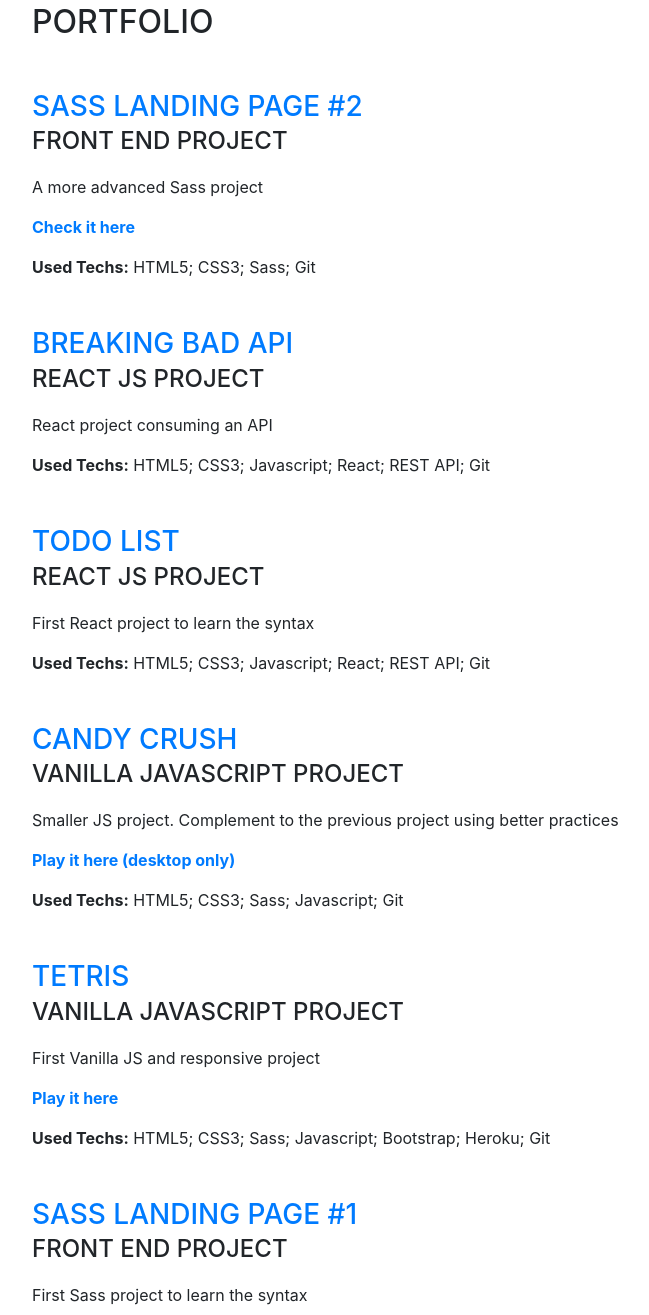
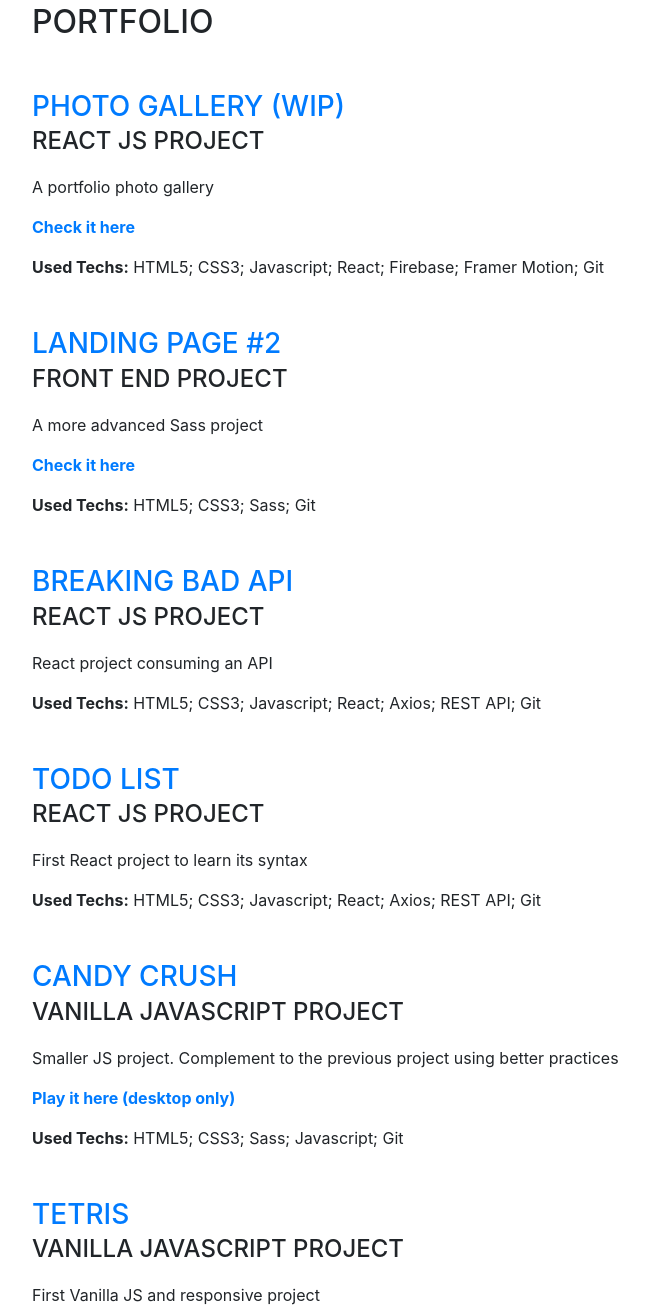
Before and after one commit to eynlanzer/cv, a website with bundled scripts: page index.html in a window 1280 px wide. Shown: the part 4536-5851 px from the top of the page, without its empty margins (288-937 px from the left). Built offline with nearby package versions, Linux system fonts and the light colour scheme; a web font is replaced by a local one.

Commit message:
updated CV

```diff
--- a/index.html
+++ b/index.html
@@ -255,9 +255,9 @@
             <li class="list-inline-item">
               <i class="fab fa-git" title="Git"></i>
             </li>
-            <li class="list-inline-item">
+            <!-- <li class="list-inline-item">
               <i class="fab fa-github" title="GitHub"></i>
-            </li>
+            </li> -->
             <!-- <br>
             <li class="list-inline-item">
               <i class="fab fa-react" title="React Native (learning soon)"></i>
@@ -357,7 +357,17 @@
 
           <div class="resume-item d-flex flex-column flex-md-row mb-5">
             <div class="resume-content mr-auto">
-              <h3 class="mb-0"><a href="https://github.com/Manuofthebirth/shoe_landingpg" target="_blank">Sass Landing Page #2</h3></a>
+              <h3 class="mb-0"><a href="https://github.com/Manuofthebirth/react-gallery" target="_blank">Photo Gallery (WIP)</h3></a>
+              <div class="subheading mb-3">React JS project</div>
+              <p>A portfolio photo gallery</p>
+              <div class="test-score"><a href="https://react-gallery.hostman.site/" target="_blank"><p>Check it here</p></div></a>
+              <div><strong>Used Techs:</strong> HTML5; CSS3; Javascript; React; Firebase; Framer Motion; Git</div>
+            </div>
+          </div>
+
+          <div class="resume-item d-flex flex-column flex-md-row mb-5">
+            <div class="resume-content mr-auto">
+              <h3 class="mb-0"><a href="https://github.com/Manuofthebirth/shoe_landingpg" target="_blank">Landing Page #2</h3></a>
               <div class="subheading mb-3">Front End Project</div>
               <p>A more advanced Sass project</p>
               <div class="test-score"><a href="https://shoe-landingpg-bb3d.hostman.site/" target="_blank"><p>Check it here</p></div></a>
@@ -370,7 +380,7 @@
               <h3 class="mb-0"><a href="https://github.com/Manuofthebirth/breaking-bad" target="_blank">Breaking Bad API</h3></a>
               <div class="subheading mb-3">React JS project</div>
               <p>React project consuming an API</p>
-              <div><strong>Used Techs:</strong> HTML5; CSS3; Javascript; React; REST API; Git</div>
+              <div><strong>Used Techs:</strong> HTML5; CSS3; Javascript; React; Axios; REST API; Git</div>
             </div>
           </div>
 
@@ -378,8 +388,8 @@
             <div class="resume-content mr-auto">
               <h3 class="mb-0"><a href="https://github.com/Manuofthebirth/react-todo" target="_blank">ToDo List</h3></a>
               <div class="subheading mb-3">React JS project</div>
-              <p>First React project to learn the syntax</p>
-              <div><strong>Used Techs:</strong> HTML5; CSS3; Javascript; React; REST API; Git</div>
+              <p>First React project to learn its syntax</p>
+              <div><strong>Used Techs:</strong> HTML5; CSS3; Javascript; React; Axios; REST API; Git</div>
             </div>
           </div>
 
@@ -405,9 +415,9 @@
 
           <div class="resume-item d-flex flex-column flex-md-row mb-5">
             <div class="resume-content mr-auto">
-              <h3 class="mb-0"><a href="https://github.com/Manuofthebirth/sass_learning" target="_blank">Sass Landing Page #1</h3></a>
+              <h3 class="mb-0"><a href="https://github.com/Manuofthebirth/sass_learning" target="_blank">Landing Page #1</h3></a>
               <div class="subheading mb-3">Front End Project</div>
-              <p>First Sass project to learn the syntax</p>
+              <p>First Sass project to learn its syntax</p>
               <div><strong>Used Techs:</strong> HTML5; CSS3; Sass; Git</div>
             </div>
           </div>
```
